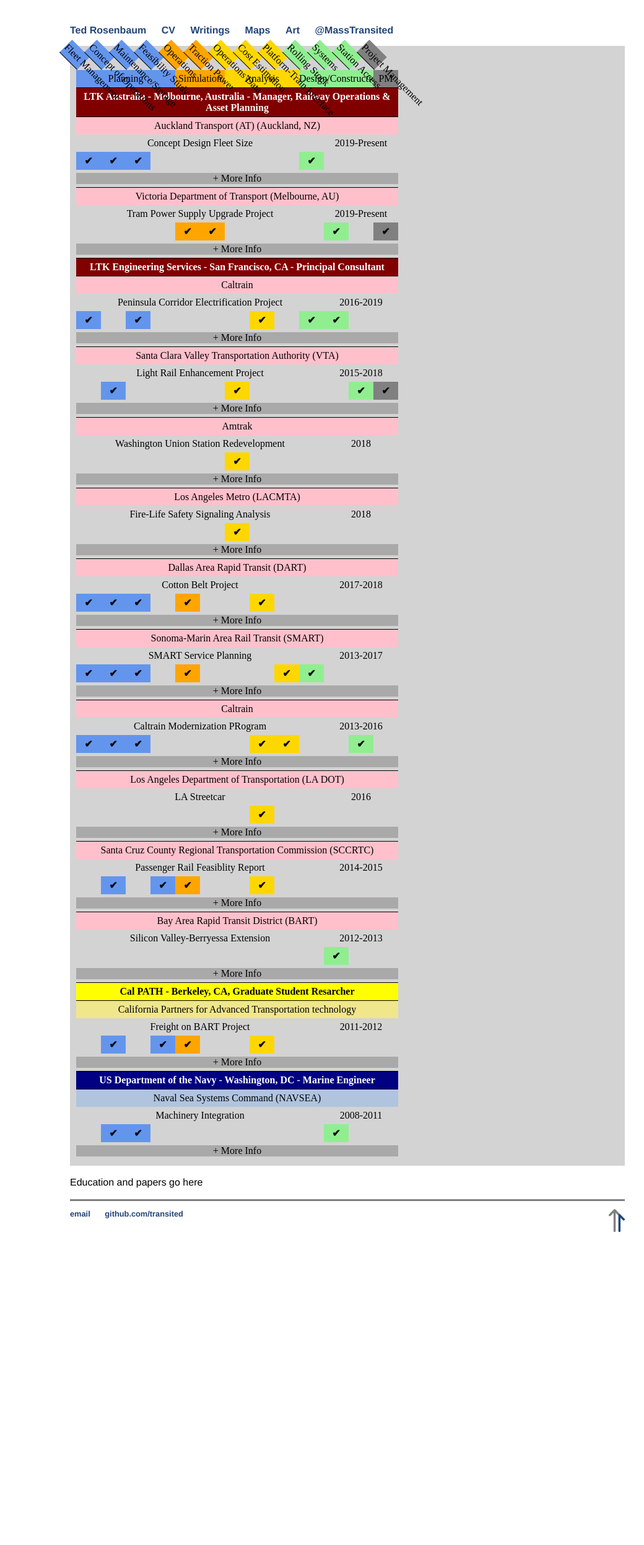
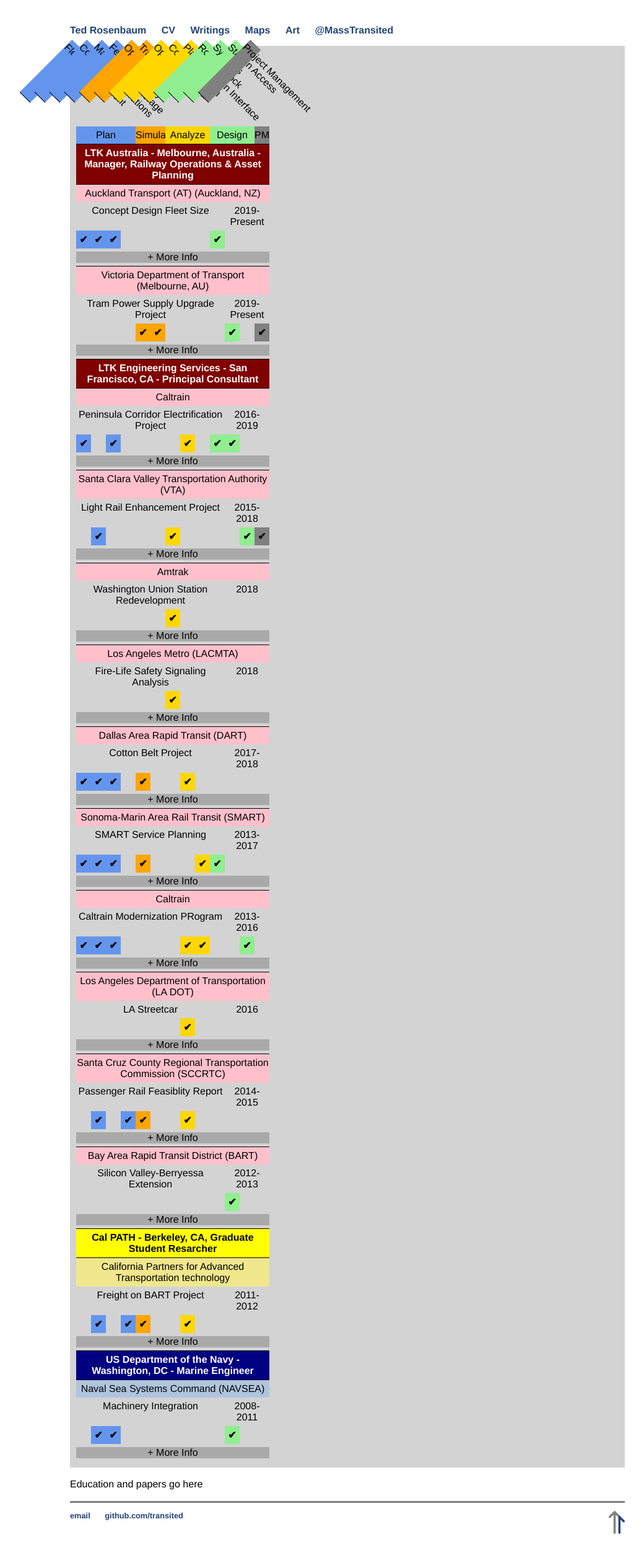
Before and after one commit to transited/transited.github.io, a Jekyll site: the page built from cv2.html, in a window 1280 px wide. Shown: the whole page at 62% size, without its empty margins (79-1119 px from the left). Built offline with Jekyll 4.4.1, drawn with Linux system fonts in a browser that asks for light colours; before the commit the page ends 2006 px from its top, so only the background shows below that.

Commit message:
Narrowed CV2

```diff
--- a/css/main.css
+++ b/css/main.css
@@ -163,9 +163,11 @@
 
 .grid-container {
   display: grid;
-  grid-template-columns: 40px 40px 40px 40px 40px 40px 40px 40px 40px 40px 40px 40px 40px;
+  grid-template-columns: 24px 24px 24px 24px 24px 24px 24px 24px 24px 24px 24px 24px 24px;
+  grid-template-rows: 120px;
   background-color: LightGray;
   padding: 10px;
+  font-family:'Helvetica', 'Arial', 'Sans-Serif';
 }
 
 .grid-container > div {
@@ -195,6 +197,7 @@
 .pmcheck{background-color:Gray; font-weight:bold;}
 
 .phead {
+  text-align: center;
   background-color: CornflowerBlue;
   -ms-transform: rotate(45deg); /* IE 9 */
   -ms-transform-origin: 21px -18px; /* IE 9 */
@@ -208,6 +211,7 @@
 }
 
 .shead {
+  text-align: center;
   background-color: Orange;
   -ms-transform: rotate(45deg); /* IE 9 */
   -ms-transform-origin: 21px -18px; /* IE 9 */
@@ -221,6 +225,7 @@
 }
 
 .ahead {
+  text-align: center;
   background-color: Gold;
   -ms-transform: rotate(45deg); /* IE 9 */
   -ms-transform-origin: 21px -18px; /* IE 9 */
@@ -234,6 +239,7 @@
 }
 
 .dhead {
+  text-align: center;
   background-color: LightGreen;
   -ms-transform: rotate(45deg); /* IE 9 */
   -ms-transform-origin: 21px -18px; /* IE 9 */
@@ -247,6 +253,7 @@
 }
 
 .pmhead {
+  text-align: center;
   background-color: Gray;
   -ms-transform: rotate(45deg); /* IE 9 */
   -ms-transform-origin: 21px -18px; /* IE 9 */
--- a/cv2.html
+++ b/cv2.html
@@ -18,10 +18,10 @@
     <div class="dhead">Systems</div>
     <div class="dhead">Station Access</div>
     <div class="pmhead">Project Management</div>
-    <div class="plan">Planning</div>
-    <div class="sim">Simulation</div>
-    <div class="analy">Analysis</div>
-    <div class="design">Design/Construction</div>
+    <div class="plan">Plan</div>
+    <div class="sim">Simulate</div>
+    <div class="analy">Analyze</div>
+    <div class="design">Design</div>
     <div class="pm">PM</div>
     <div class="ltk">LTK Australia - Melbourne, Australia - Manager, Railway Operations & Asset Planning</div>
     <div class="ltkclient">Auckland Transport (AT) (Auckland, NZ)</div>
```
